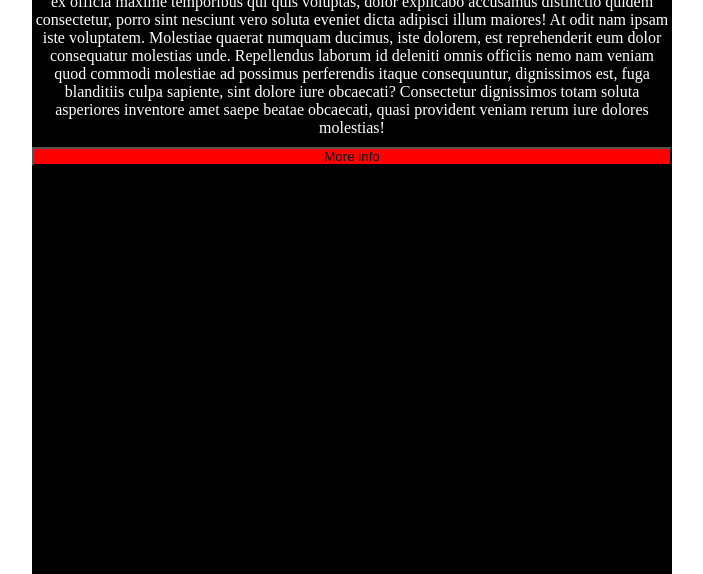
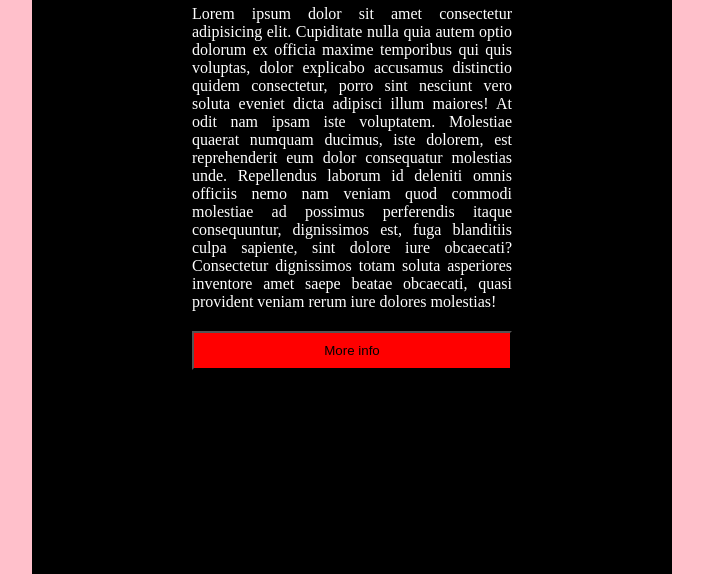
Before and after one commit to mahbub1216/my-first-repo, a plain HTML site: page index.html in a window 1280 px wide. Shown: the part 226-800 px from the top of the page, without its empty margins (288-991 px from the left). Drawn offline with Linux system fonts and the light colour scheme.

Commit message:
new style added

```diff
--- a/css/style.css
+++ b/css/style.css
@@ -3,7 +3,9 @@
     padding: 0;
 }
 
-body {}
+body {
+    background-color: pink;
+}
 
 .card {
     height: 100vh;
@@ -20,13 +22,18 @@ img {
 
 }
 h1 {
+    margin-top: 20px;
     background-color: red;
 }
 p{
-    margin-top: 10px;
+    padding-top: 20px;
+    width: 50%;
+    text-align: justify;
+    margin: auto;
 }
 button{
-    margin-top: 10px;
-    width: 100%;
+    margin-top: 20px;
+    width: 50%;
     background: red;
+    padding: 10px;
 }
```
